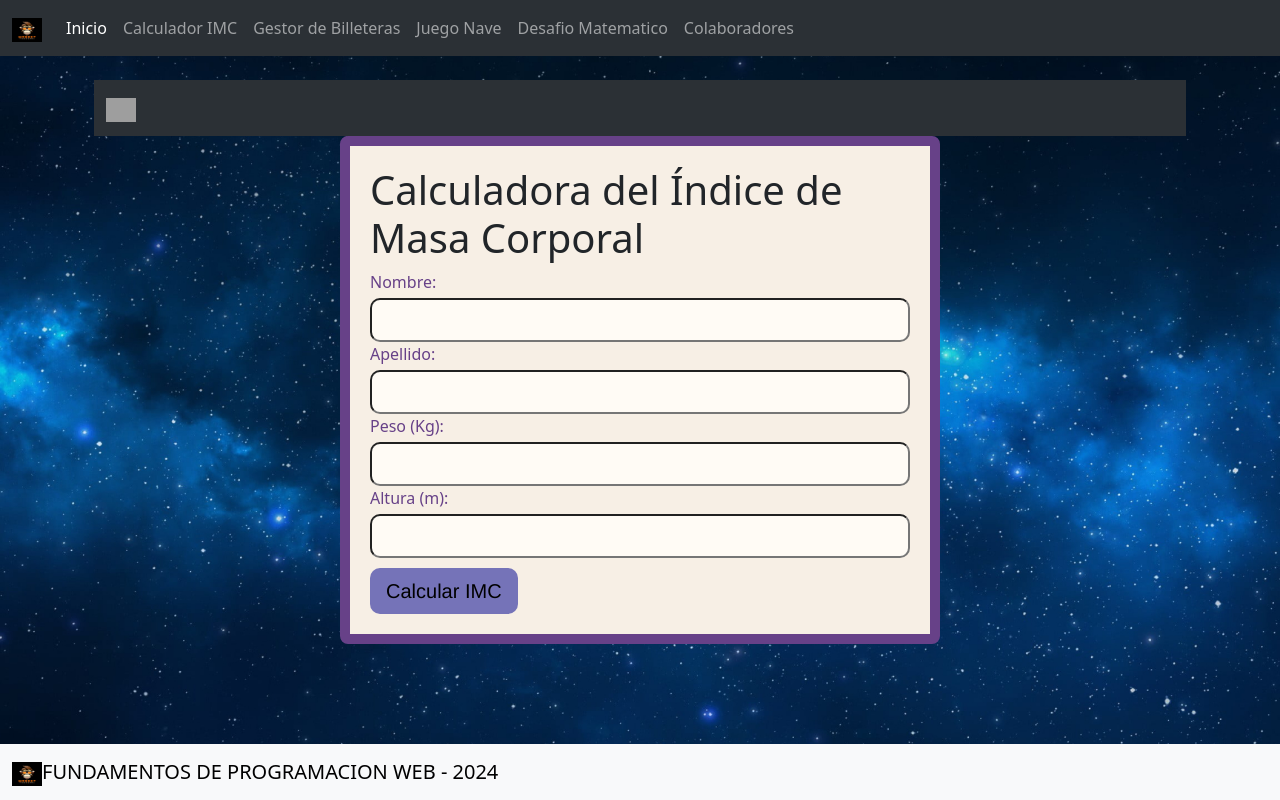
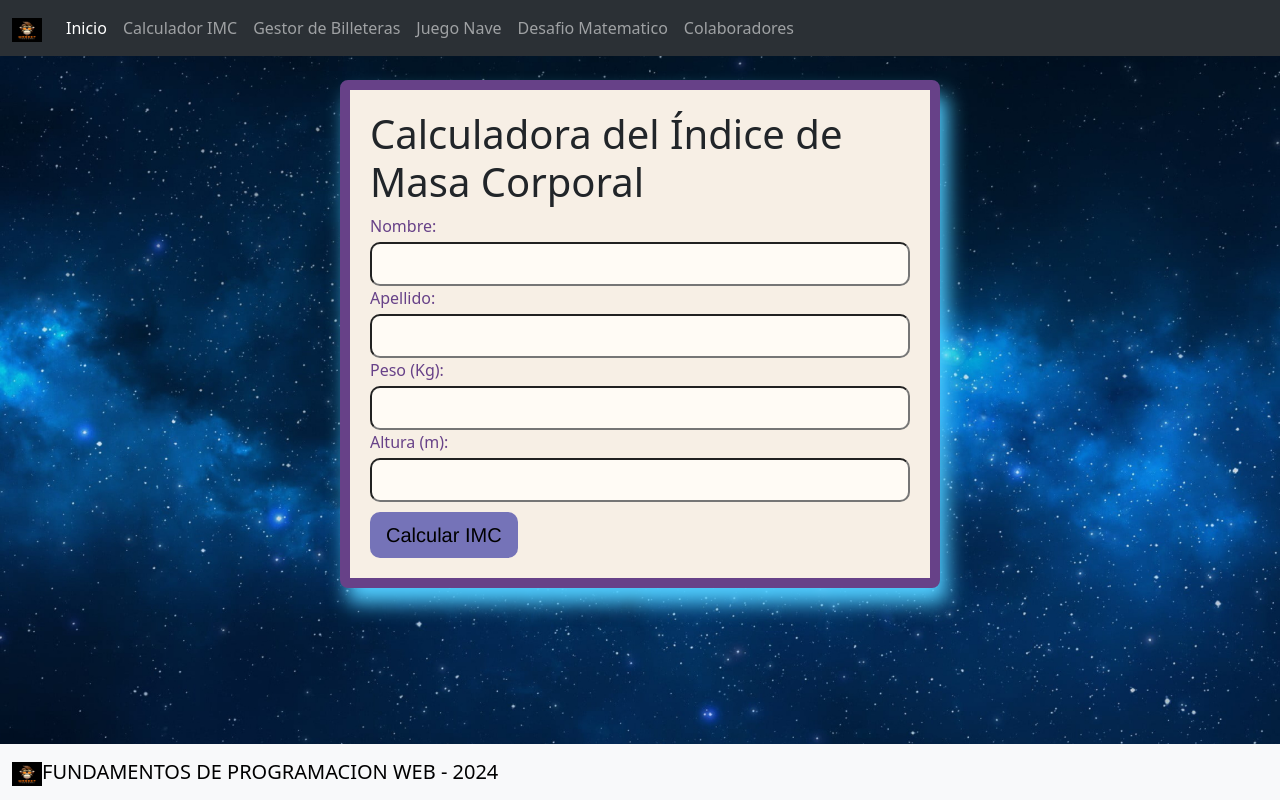
Before and after one commit to Rodrigooo08/proyectofinal_grupo_n3, a React (Vite) app in the folder proyectofinal_grupo_n3/: page /calculadoraIMC in a window 1280 px wide. Built offline with nearby package versions, Linux system fonts and the light colour scheme; grey boxes are pictures that could not be loaded.

Commit message:
ajuste Calculadora
se ajusta el codigo de calculadora para que este mas acorde al stilo de la pagina

```diff
--- a/proyectofinal_grupo_n3/src/Components/CalculadoraIMC/CalculadoraIMC.jsx
+++ b/proyectofinal_grupo_n3/src/Components/CalculadoraIMC/CalculadoraIMC.jsx
@@ -34,15 +34,7 @@ function CalculadoraIMC() {
 
   return (
     <>
-      <section className="section1">
-        <nav className="navbar bg-body-tertiary" data-bs-theme="dark">
-          <div className="container">
-            <Link className="navbar-brand" to="#">
-              <img src="..." alt="Bootstrap" width="30" height="24" />
-            </Link>
-          </div>
-        </nav>
-      </section>
+
       <div className="Calculadora">
         <h1>Calculadora del Índice de Masa Corporal</h1>
         <Formulario
--- a/proyectofinal_grupo_n3/src/style/CalculadoraIMCStyle.css
+++ b/proyectofinal_grupo_n3/src/style/CalculadoraIMCStyle.css
@@ -13,6 +13,7 @@
     background-color: var(--colorBgCalculator);
     max-width: 600px;
     margin: 0 auto;
+    box-shadow: 7px 15px 20px rgb(81, 206, 255);
     padding: 20px;
     border: 10px solid var(--colorBorder);
     border-radius: 8px;
```
